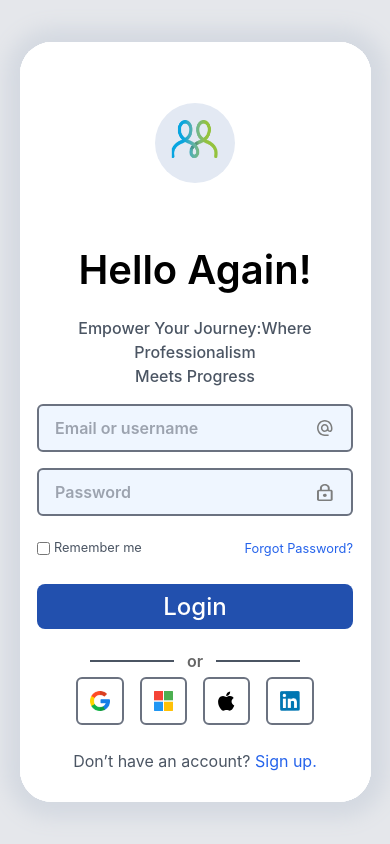
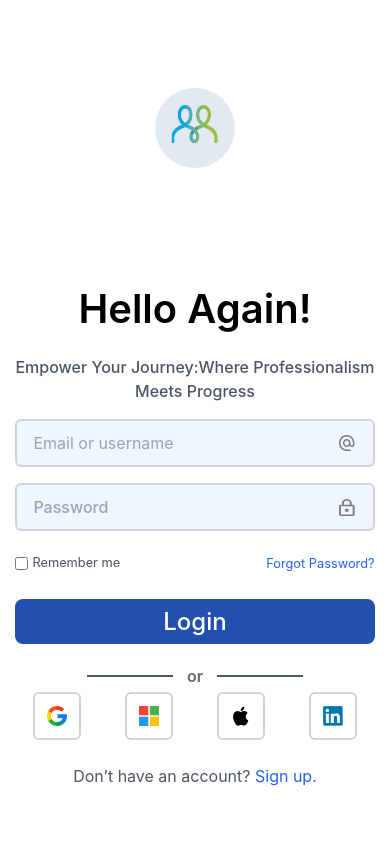
Before and after one commit to princeroy8606/csuite-vite, a React (Vite) app: page / in a window 390 px wide. Built offline with nearby package versions, Linux system fonts and the light colour scheme.

Commit message:
fix--> responsive

```diff
--- a/src/components/auth/Auth.jsx
+++ b/src/components/auth/Auth.jsx
@@ -121,7 +121,7 @@ const Auth = () => {
 
   return (
     <div className="w-screen h-screen bg-gray-200 flex items-center justify-center">
-      <div className="relative w-[90%] h-[90%] bg-white rounded-[2rem] shadow-custom flex overflow-hidden md:w-[70%]">
+      <div className="relative w-full h-full bg-white  shadow-custom flex overflow-hidden md:w-[70%] md:h-[90%] md:rounded-[2rem]">
         <div
           id="animation-fromLeft"
           className="absolute left-0 w-full h-full bg-white rounded-r-2xl flex flex-col items-center justify-around z-0 md:w-[60%]"
--- a/src/components/auth/ForgotPassword.jsx
+++ b/src/components/auth/ForgotPassword.jsx
@@ -24,7 +24,7 @@ const ForgotPassword = ({ toggleSlide, updateEmail }) => {
   };
   return (
     <div className="w-full h-full bg-white rounded-r-2xl flex flex-col items-center justify-around pt-8">
-      <div className="w-full h-7/10 flex flex-col items-center justify-between">
+      <div className="w-full h-7/10 flex flex-col items-center justify-between ">
         <div className="w-20 h-20 rounded-full p-4 bg-light-gray flex items-center justify-center">
           <img
             src={assets.Images.CSuiteLogo}
@@ -32,7 +32,7 @@ const ForgotPassword = ({ toggleSlide, updateEmail }) => {
             className="w-full h-full object-contain"
           />
         </div>
-        <div className="md:max-w-[80%] max-w-[90%] h-4/5 flex flex-col items-center justify-between">
+        <div className="md:max-w-[70%] max-w-[80%] h-[80%] flex flex-col items-center justify-between">
           <h1 className="text-[2rem] font-semibold mb-4 md:mb-0 md:text-[2.5rem]">
             Forgot Password ?
           </h1>
@@ -49,7 +49,7 @@ const ForgotPassword = ({ toggleSlide, updateEmail }) => {
             <input
               type="text"
               placeholder="Enter your email"
-              className="w-full h-full px-4 py-2 border-2 border-gray-500 bg-blue-100 rounded-md font-semibold text-base text-black focus:outline-none"
+              className="w-full h-full px-4 py-2 border-2 border-gray-300 bg-blue-50 rounded-md font-normal md:font-semibold md:text-base text-black focus:outline-none"
               onChange={(e) => setUserEmail(e.target.value)}
             />
             <img
--- a/src/components/auth/Login.jsx
+++ b/src/components/auth/Login.jsx
@@ -32,12 +32,12 @@ const Login = ({ toggleSlide }) => {
         <p className="text-[1rem] font-medium text-gray-600 text-center mb-4 md:text-lg  md:mb-0">
           Empower Your Journey:Where Professionalism <br /> Meets Progress
         </p>
-        <form className="w-[90%] md:w-[80%]">
+        <form className="w-[100%] md:w-[80%]">
           <div className="relative w-full h-12 mb-4">
             <input
               type="text"
               placeholder="Email or username"
-              className="w-full h-full px-4 py-2 border-2 border-gray-500 bg-blue-50 rounded-md font-semibold text-base text-black focus:outline-none"
+              className="w-full h-full px-4 py-2 border-2 border-gray-300 bg-blue-50 rounded-md font-normal md:font-semibold md:text-base text-black focus:outline-none"
             />
             <img
               src={assets.Images.mail_icon}
@@ -49,7 +49,7 @@ const Login = ({ toggleSlide }) => {
             <input
               type="password"
               placeholder="Password"
-              className="w-full h-full px-4 py-2 border-2 border-gray-500 bg-blue-50 rounded-md font-semibold text-base text-black focus:outline-none"
+              className="w-full h-full px-4 py-2 border-2 border-gray-300 bg-blue-50 rounded-md font-medium text-base text-black focus:outline-none"
             />
             <img
               src={assets.Images.Lock_Vector}
@@ -82,29 +82,29 @@ const Login = ({ toggleSlide }) => {
           <p className="font-semibold"> or </p>{" "}
           <div className="w-[40%] h-[1.5px] bg-gray-600" />{" "}
         </div>
-        <div className="w-[70%] flex items-center justify-around gap-2">
-          <div className="w-12 h-12 m-1 bg-transparent border-2 border-gray-500 rounded-md text-base font-medium cursor-pointer">
+        <div className="w-full md:w-[70%] flex items-center justify-around gap-2">
+          <div className="w-12 h-12 m-1 bg-transparent border-2 border-gray-300 rounded-md text-base font-medium cursor-pointer">
             <img
               src={assets.Images.Google}
               alt="Google"
               className="w-full h-full object-contain p-3"
             />
           </div>
-          <div className="w-12 h-12 m-1 bg-transparent border-2 border-gray-500 rounded-md text-base font-medium cursor-pointer">
+          <div className="w-12 h-12 m-1 bg-transparent border-2 border-gray-300 rounded-md text-base font-medium cursor-pointer">
             <img
               src={assets.Images.Microsoft}
               alt="Microsoft"
               className="w-full h-full object-contain p-3"
             />
           </div>
-          <div className="w-12 h-12 m-1 bg-transparent border-2 border-gray-500 rounded-md text-base font-medium cursor-pointer">
+          <div className="w-12 h-12 m-1 bg-transparent border-2 border-gray-300 rounded-md font-normal md:font-semibold md:text-base cursor-pointer">
             <img
               src={assets.Images.Apple}
               alt="Apple"
               className="w-full h-full object-contain p-3"
             />
           </div>
-          <div className="w-12 h-12 m-1 bg-transparent border-2 border-gray-500 rounded-md text-base font-medium cursor-pointer">
+          <div className="w-12 h-12 m-1 bg-transparent border-2 border-gray-300 rounded-md font-normal md:font-semibold md:text-base cursor-pointer">
             <img
               src={assets.Images.LinkedIn}
               alt="LinkedIn"
--- a/src/components/auth/SignUp.jsx
+++ b/src/components/auth/SignUp.jsx
@@ -61,14 +61,14 @@ const SignUp = ({ toggleSlide }) => {
       <p className="text-[1rem] font-medium text-gray-600 text-center mb-4 md:text-lg  md:mb-0">
         Let’s get started with your account
       </p>
-      <form className="w-[90%] md:w-[80%]">
+      <form className="w-[90%] md:w-[70%]">
         <div className="relative w-full h-12 mb-4 ">
           <input
             type="text"
             placeholder="Name"
-            className="w-full h-full px-4 py-2 border-2 border-gray-300 bg-blue-50 rounded-md font-semibold text-base text-black focus:outline-none"
+            className="w-full h-full px-4 py-2 border-2 border-gray-300 bg-blue-50 rounded-md font-normal md:font-semibold md:text-base text-black focus:outline-none"
             style={{
-              borderColor: errorArray?.includes("name") ? "red" : "gray",
+              borderColor: errorArray?.includes("name") ? "red" : "#C7C7C7",
             }}
             onChange={(e) =>
               handleValueChange(
@@ -88,9 +88,9 @@ const SignUp = ({ toggleSlide }) => {
           <input
             type="text"
             placeholder="Email"
-            className="w-full h-full px-4 py-2 border-2 border-gray-300 bg-blue-50 rounded-md font-semibold text-base text-black focus:outline-none"
+            className="w-full h-full px-4 py-2 border-2 border-gray-300 bg-blue-50 rounded-md font-normal md:font-semibold md:text-base text-black focus:outline-none"
             style={{
-              borderColor: errorArray?.includes("email") ? "red" : "gray",
+              borderColor: errorArray?.includes("email") ? "red" : "#C7C7C7",
             }}
             onChange={(e) =>
               handleValueChange(
@@ -115,9 +115,9 @@ const SignUp = ({ toggleSlide }) => {
           <input
             type={showPassword ? "text" : "password"}
             placeholder="Password"
-            className="w-full h-full px-4 py-2 border-2 border-gray-300 bg-blue-50 rounded-md font-semibold text-base text-black focus:outline-none"
+            className="w-full h-full px-4 py-2 border-2 border-gray-300 bg-blue-50 rounded-md font-normal md:font-semibold md:text-base text-black focus:outline-none"
             style={{
-              borderColor: errorArray?.includes("password") ? "red" : "gray",
+              borderColor: errorArray?.includes("password") ? "red" : "#C7C7C7",
             }}
             onChange={(e) =>
               handleValueChange(
@@ -143,7 +143,7 @@ const SignUp = ({ toggleSlide }) => {
           <input
             type={showPassword ? "text" : "password"}
             placeholder="Conform password"
-            className="w-full h-full px-4 py-2 border-2 border-gray-300 bg-blue-50 rounded-md font-semibold text-base text-black focus:outline-none"
+            className="w-full h-full px-4 py-2 border-2 border-gray-300 bg-blue-50 rounded-md font-normal md:font-semibold md:text-base text-black focus:outline-none"
           />
           <img
             src={assets.Images.Lock_Vector}
@@ -161,12 +161,19 @@ const SignUp = ({ toggleSlide }) => {
       </div>
       <div className="mt-5 text-gray-600">
         Already have an account?{" "}
-        <a onClick={() => toggleSlide("login")} className="text-blue-600 hover:underline cursor-pointer">Log in</a>
+        <a
+          onClick={() => toggleSlide("login")}
+          className="text-blue-600 hover:underline cursor-pointer"
+        >
+          Log in
+        </a>
       </div>
       <div className="w-3/5 flex items-center justify-between mt-5 text-[#666666]">
-        <div className="w-[40%] h-[1.5px] bg-gray-600"  /> <p className="font-semibold"> or </p> <div className="w-[40%] h-[1.5px] bg-gray-600"  />{" "}
+        <div className="w-[40%] h-[1.5px] bg-gray-600" />{" "}
+        <p className="font-semibold"> or </p>{" "}
+        <div className="w-[40%] h-[1.5px] bg-gray-600" />{" "}
       </div>
-      <div className="w-[70%] flex items-center justify-around gap-2">
+      <div className="w-full md:w-[70%]  flex items-center justify-around gap-2">
         <div className="w-12 h-12 m-1 bg-transparent border-2 border-gray-300 rounded-md text-base font-medium cursor-pointer">
           <img
             src={assets.Images.Google}
```
Lines whose indentation alone changed are shown as unchanged.
